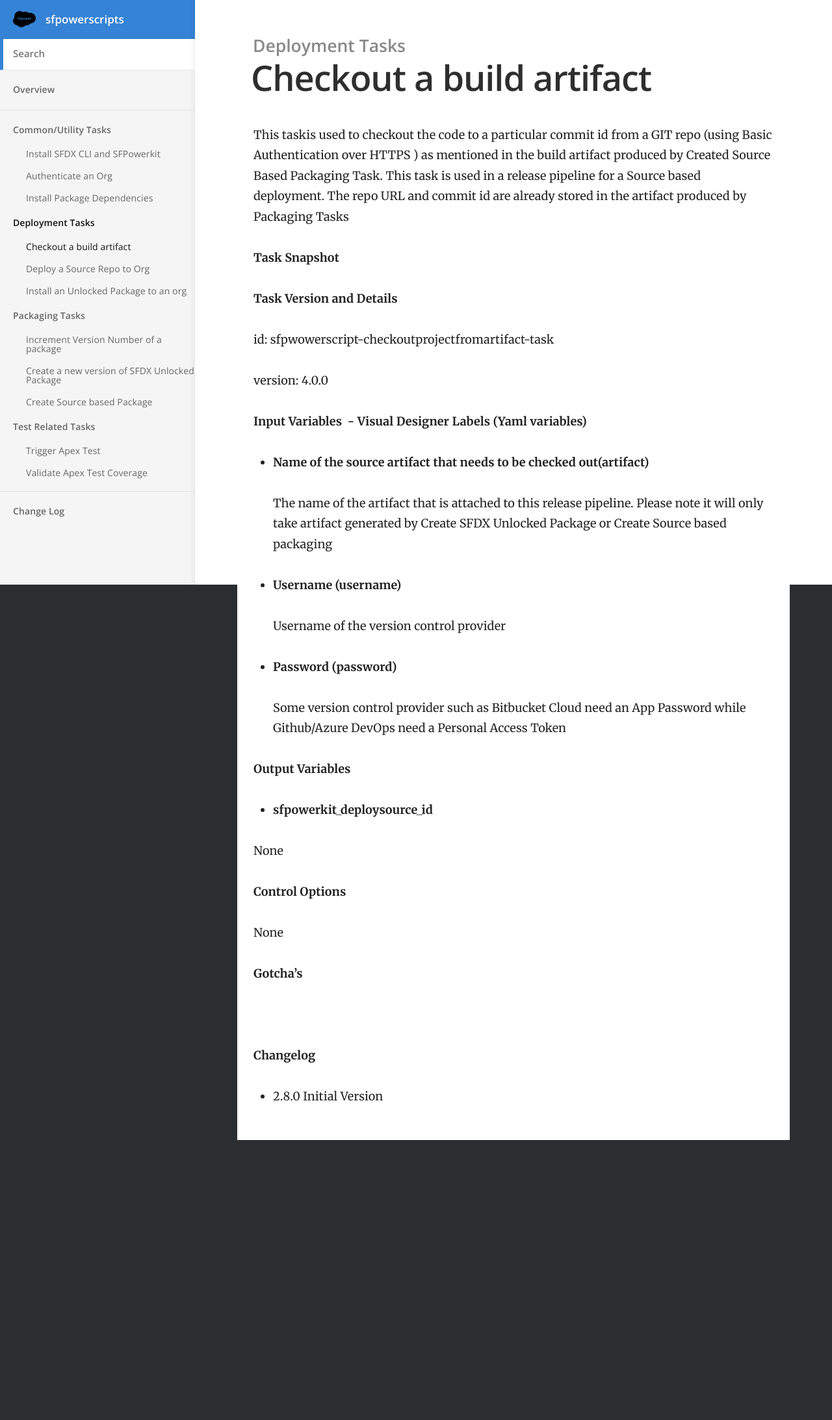
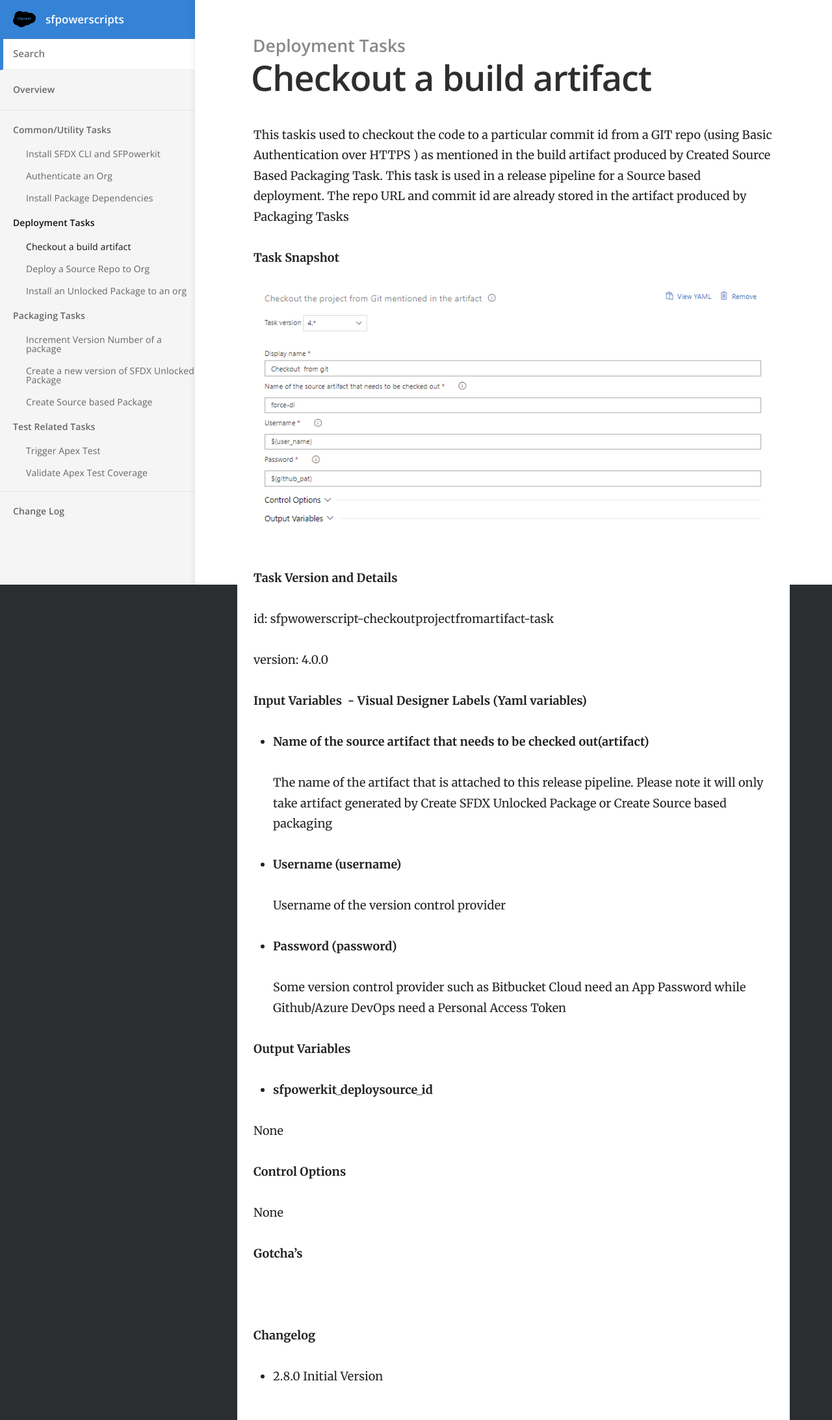
Before and after one commit to nbatterham/sfpowerscripts-doc, a Jekyll site: the page built from _docs/Tasks/Deployment-Tasks/Checkout a build artifact.md, in a window 1280 px wide. Shown: the whole page at 65% size. Built offline with Jekyll 4.4.1, drawn with Linux system fonts in a browser that asks for light colours; before the commit the page ends 1755 px from its top, so only the background shows below that.

Commit message:
Updated '_docs/Tasks/Deployment-Tasks/Checkout a build artifact.md' via CloudCannon

```diff
--- a/_docs/Tasks/Deployment-Tasks/Checkout a build artifact.md
+++ b/_docs/Tasks/Deployment-Tasks/Checkout a build artifact.md
@@ -3,12 +3,12 @@ title: Checkout a build artifact
 category: Deployment Tasks
 order: 1
 ---
-This taskis used to checkout the code to a particular commit id from a GIT repo (using Basic Authentication over HTTPS )  as mentioned in the build artifact produced by Created Source Based Packaging Task. This task is used in a release pipeline for a Source based deployment. The repo URL and commit id are already stored in the artifact produced by Packaging Tasks
 
+This taskis used to checkout the code to a particular commit id from a GIT repo (using Basic Authentication over HTTPS ) as mentioned in the build artifact produced by Created Source Based Packaging Task. This task is used in a release pipeline for a Source based deployment. The repo URL and commit id are already stored in the artifact produced by Packaging Tasks
 
 **Task Snapshot**
 
-
+**![](/images/Checkout source from a build artifact.png){: width="838" height="408"}**
 
 **Task Version and Details**
 
@@ -20,7 +20,7 @@ version: 4.0.0
 
 * **Name of the source artifact that needs to be checked out(artifact)**
 
-   The name of the artifact that is attached to this release pipeline. Please note it will only take artifact generated by Create SFDX Unlocked Package or Create Source based packaging
+  The name of the artifact that is attached to this release pipeline. Please note it will only take artifact generated by Create SFDX Unlocked Package or Create Source based packaging
 
 * **Username (username)**
 
@@ -29,7 +29,6 @@ version: 4.0.0
 * **Password (password)**
 
   Some version control provider such as Bitbucket Cloud need an App Password while Github/Azure DevOps need a Personal Access Token
-
 
 **Output Variables**
 
```
